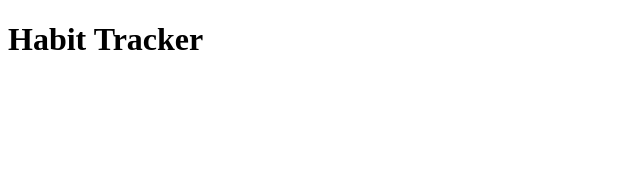
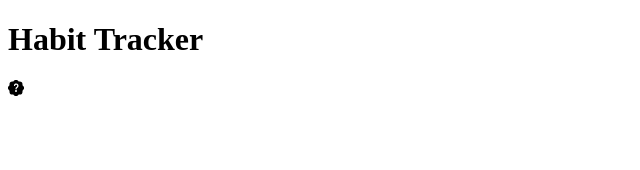
Before and after one commit to angi-mint/habit-tracker, a Vue app: page / in a window 1280 px wide. Shown: the top 170 px of the page, without its empty margins (0-640 px from the left). Built offline with nearby package versions, Linux system fonts and the light colour scheme.

Commit message:
added fallback option
Signed-off-by: Angi Mint <68991185+angi-mint@users.noreply.github.com>

```diff
--- a/src/vue/icons/HabitIcon.vue
+++ b/src/vue/icons/HabitIcon.vue
@@ -16,6 +16,7 @@ const icons: { [key: string]: string; } = {
     pill: "M1.828 8.9 8.9 1.827a4 4 0 1 1 5.657 5.657l-7.07 7.071A4 4 0 1 1 1.827 8.9Zm9.128.771 2.893-2.893a3 3 0 1 0-4.243-4.242L6.713 5.429z",
     book: "M1 2.828c.885-.37 2.154-.769 3.388-.893 1.33-.134 2.458.063 3.112.752v9.746c-.935-.53-2.12-.603-3.213-.493-1.18.12-2.37.461-3.287.811zm7.5-.141c.654-.689 1.782-.886 3.112-.752 1.234.124 2.503.523 3.388.893v9.923c-.918-.35-2.107-.692-3.287-.81-1.094-.111-2.278-.039-3.213.492zM8 1.783C7.015.936 5.587.81 4.287.94c-1.514.153-3.042.672-3.994 1.105A.5.5 0 0 0 0 2.5v11a.5.5 0 0 0 .707.455c.882-.4 2.303-.881 3.68-1.02 1.409-.142 2.59.087 3.223.877a.5.5 0 0 0 .78 0c.633-.79 1.814-1.019 3.222-.877 1.378.139 2.8.62 3.681 1.02A.5.5 0 0 0 16 13.5v-11a.5.5 0 0 0-.293-.455c-.952-.433-2.48-.952-3.994-1.105C10.413.809 8.985.936 8 1.783",
     glass: "M13.902.334a.5.5 0 0 1-.28.65l-2.254.902-.4 1.927c.376.095.715.215.972.367.228.135.56.396.56.82q0 .069-.011.132l-.962 9.068a1.28 1.28 0 0 1-.524.93c-.488.34-1.494.87-3.01.87s-2.522-.53-3.01-.87a1.28 1.28 0 0 1-.524-.93L3.51 5.132A1 1 0 0 1 3.5 5c0-.424.332-.685.56-.82.262-.154.607-.276.99-.372C5.824 3.614 6.867 3.5 8 3.5c.712 0 1.389.045 1.985.127l.464-2.215a.5.5 0 0 1 .303-.356l2.5-1a.5.5 0 0 1 .65.278M9.768 4.607A14 14 0 0 0 8 4.5c-1.076 0-2.033.11-2.707.278A3.3 3.3 0 0 0 4.645 5c.146.073.362.15.648.222C5.967 5.39 6.924 5.5 8 5.5c.571 0 1.109-.03 1.588-.085zm.292 1.756C9.445 6.45 8.742 6.5 8 6.5c-1.133 0-2.176-.114-2.95-.308a6 6 0 0 1-.435-.127l.838 8.03c.013.121.06.186.102.215.357.249 1.168.69 2.438.69s2.081-.441 2.438-.69c.042-.029.09-.094.102-.215l.852-8.03a6 6 0 0 1-.435.127 9 9 0 0 1-.89.17zM4.467 4.884s.003.002.005.006zm7.066 0-.005.006zM11.354 5a3 3 0 0 0-.604-.21l-.099.445.055-.013c.286-.072.502-.149.648-.222",
+    notfound: "M5.933.87a2.89 2.89 0 0 1 4.134 0l.622.638.89-.011a2.89 2.89 0 0 1 2.924 2.924l-.01.89.636.622a2.89 2.89 0 0 1 0 4.134l-.637.622.011.89a2.89 2.89 0 0 1-2.924 2.924l-.89-.01-.622.636a2.89 2.89 0 0 1-4.134 0l-.622-.637-.89.011a2.89 2.89 0 0 1-2.924-2.924l.01-.89-.636-.622a2.89 2.89 0 0 1 0-4.134l.637-.622-.011-.89a2.89 2.89 0 0 1 2.924-2.924l.89.01zM7.002 11a1 1 0 1 0 2 0 1 1 0 0 0-2 0m1.602-2.027c.04-.534.198-.815.846-1.26.674-.475 1.05-1.09 1.05-1.986 0-1.325-.92-2.227-2.262-2.227-1.02 0-1.792.492-2.1 1.29A1.7 1.7 0 0 0 6 5.48c0 .393.203.64.545.64.272 0 .455-.147.564-.51.158-.592.525-.915 1.074-.915.61 0 1.03.446 1.03 1.084 0 .563-.208.885-.822 1.325-.619.433-.926.914-.926 1.64v.111c0 .428.208.745.585.745.336 0 .504-.24.554-.627",
 
     chevronLeft: "M11.354 1.646a.5.5 0 0 1 0 .708L5.707 8l5.647 5.646a.5.5 0 0 1-.708.708l-6-6a.5.5 0 0 1 0-.708l6-6a.5.5 0 0 1 .708 0",
     chevronRight: "M4.646 1.646a.5.5 0 0 1 .708 0l6 6a.5.5 0 0 1 0 .708l-6 6a.5.5 0 0 1-.708-.708L10.293 8 4.646 2.354a.5.5 0 0 1 0-.708",
@@ -33,7 +34,8 @@ const icons: { [key: string]: string; } = {
          :width="props.size"
          :height="props.size"
          :fill="props.color">
-        <path :d="icons[props.id]"/>
+        <path v-if="props.id in icons" :d="icons[props.id]"/>
+        <path v-else :d="icons['notfound']"/>
     </svg>
 </template>
 
```
